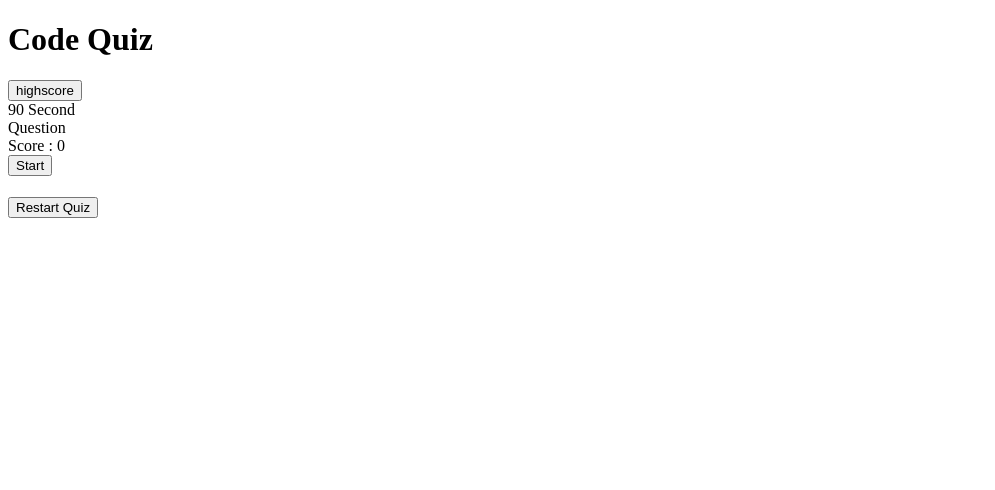
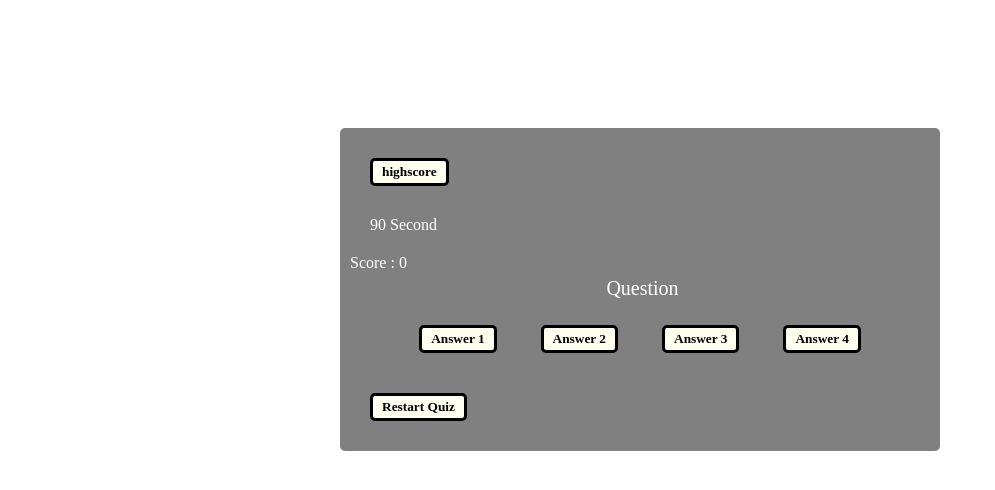
Before and after one commit to deashawnogle/Code-Quiz, a plain HTML site: page index.html in a window 1280 px wide. Both pictures are taken after a click on the button "Start". Shown: the whole page, without its empty margins (0-995 px from the left). Drawn offline with Linux system fonts and the light colour scheme.

Commit message:
add style.css

```diff
--- a/assets/script.js
+++ b/assets/script.js
@@ -0,0 +1,18 @@
+const startButton = document.getElementById("start-btn");
+const questionContainerElement =document.getElementById('question-container')
+
+startButton.addEventListener('click', startGame)
+
+function startGame() {
+    console.log('Started')
+    startButton.classList.add('hide')
+    questionContainerElement.classList.remove('hide')
+}
+
+function setNextQuestion() {
+
+}
+
+function selectAnswer() {
+
+}
--- a/assets/style.css
+++ b/assets/style.css
@@ -0,0 +1,81 @@
+*, *::before, *::after {
+    box-sizing: border-box;
+    font-family:'Times New Roman', Times, serif
+}
+body {
+    display: flex;
+    justify-content: center;
+    align-items: center;
+    padding: 0;
+    margin: 0;
+    box-shadow: black;
+}
+.container {
+    margin-top: 10%;
+    width: 600px;
+    background-color: grey;
+    border-radius: 5px;
+    padding: 10px;
+    color: white;
+}
+
+#answer-buttons {
+    text-align: center;
+}
+
+button {
+    background-color: ivory;
+    font-weight: bold;
+    border: 3px solid;
+    border-radius: 5px;
+    padding: 3px 9px;
+    color: black;
+    margin-left: 20px;
+    margin-right: 20px;
+    margin-top: 20px;
+    margin-bottom: 20px;
+    align-items: center;
+}
+
+button:hover {
+    border-color: darkgrey;
+}
+.Control {
+    display: flex;
+    justify-content: center;
+    align-items: center;
+}
+
+.start-btn, .next-btn {
+    font-size: 25px;
+    font-weight: bold;
+    padding: 10px 20px;
+
+}
+
+.hide {
+    display: none;
+}
+
+#end-quiz {
+    text-align: center;
+    color: black;
+    font-size: 35px;
+}
+
+#time {
+    margin-top: 10px;
+    margin-bottom: 20px;
+    margin-left: 20px;
+}
+
+#question {
+    font-size: 20px;
+    text-align: center;
+    margin-top: 5px;
+    margin-bottom: 5px;
+    margin-left: 5px;
+}
+#final-score {
+    margin-left: 5px 5px 5px 5px;
+}
--- a/index.html
+++ b/index.html
@@ -3,24 +3,30 @@
 <head>
   <meta charset="UTF-8">
   <meta http-equiv="X-UA-Compatible" content="IE=edge">
+  <link href="assets/style.css" rel="stylesheet">
   <meta name="viewport" content="width=device-width, initial-scale=1.0">
   <title>Code Quiz</title>
 </head>
 <body>
-  <h1>Code Quiz</h1>
   <div class="container">
     <button id="highscore">highscore</button>
+    <div id="time">90 Second</div>
+    <div id="score">Score :
+      <span id="point">0</span>
+    </div>
   <!-- question container -->
     <div id="question-container" class="hide">
-      <div id="time">90 Second</div>
       <div id="question">Question</div>
-      <div id="buttons"></div>
-      <div id="score">Score :
-        <span id="point">0</span>
+      <div id="answer-buttons">
+        <button class="btn">Answer 1</button>
+        <button class="btn">Answer 2</button>
+        <button class="btn">Answer 3</button>
+        <button class="btn">Answer 4</button>
       </div>
     </div>
-    <div class="startQuiz">
+    <div class="Control">
       <button id="start-btn" class="start-btn btn">Start</button>
+      <button id="next-btn" class="next-btn btn hide">Next</button>
     </div>
     <div id="end-quiz" class="hide">
       <h1 id="final-score"></h1>
```
